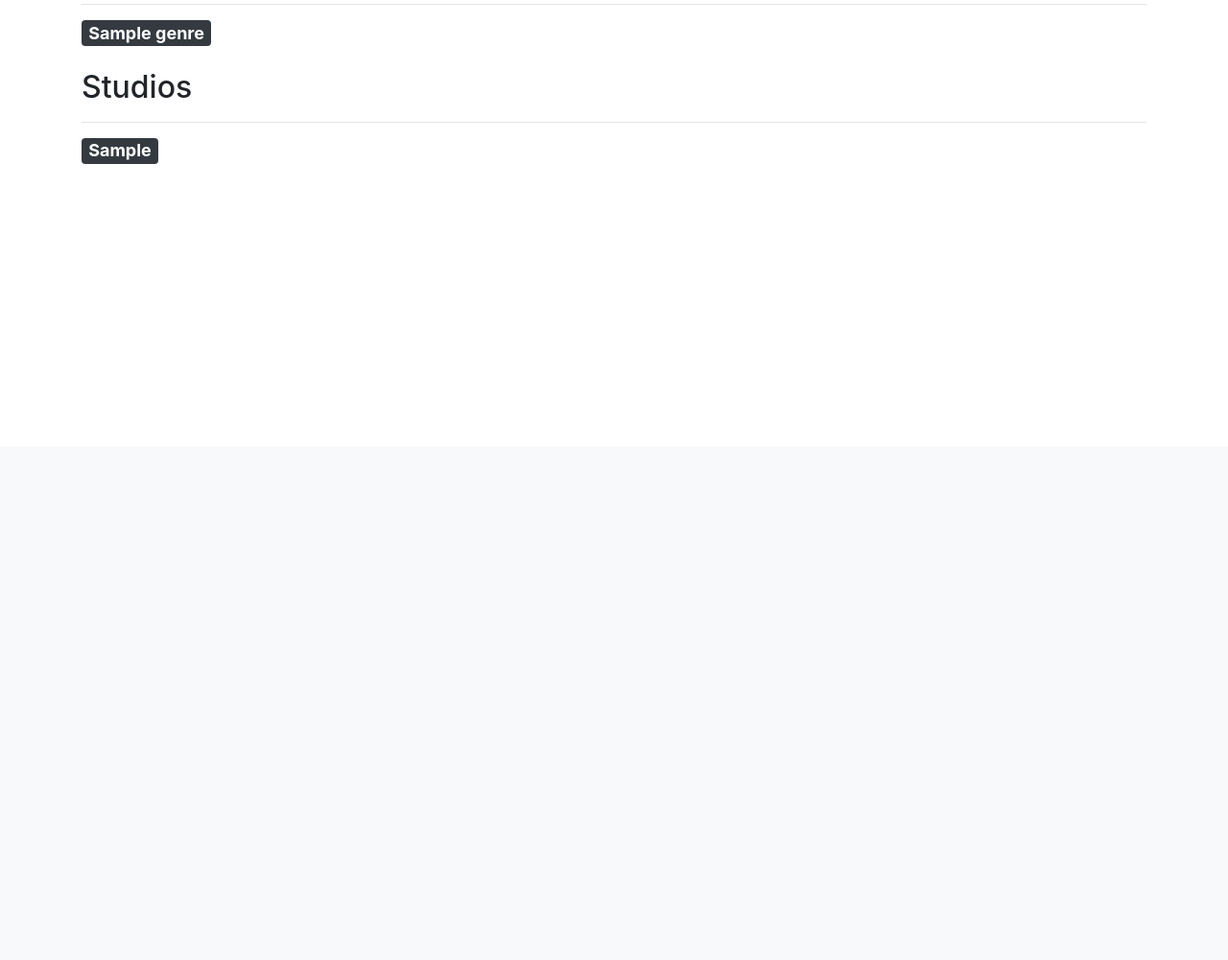
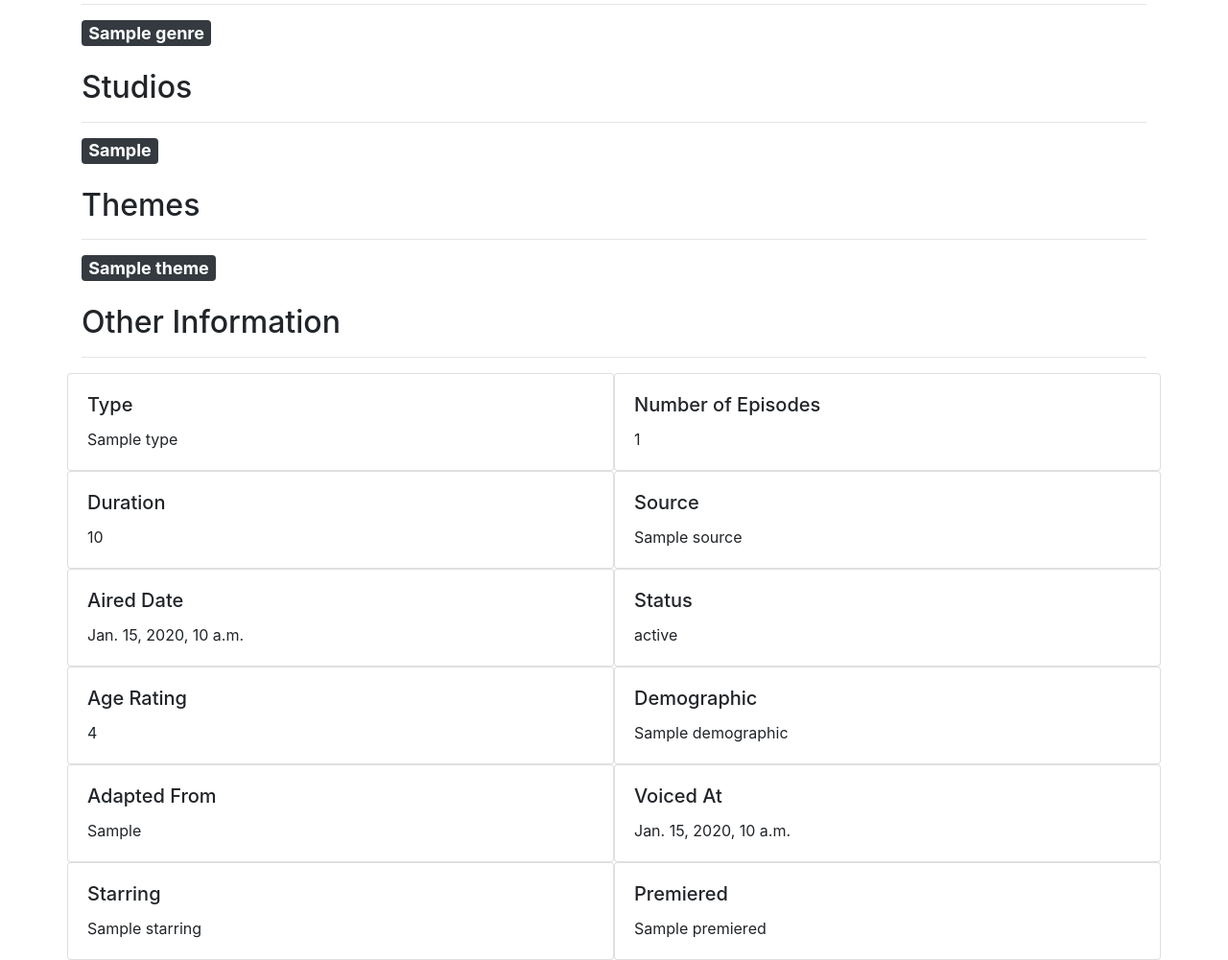
Before and after one commit to FlipGoncalves/Anin3_WebSemantic, a Django app: template WSProject1/app/templates/anime.html in a window 1280 px wide. Shown: the part 334-1335 px from the top of the page at 96% size. Before the commit the page ends 505 px from the top, so only its background shows below. Run offline with Django 4.2, Linux system fonts and the light colour scheme; the template is opened without the code that fills it: most values are stand-ins (such as "Sample title", 1, 10 or a date in 2020); some libraries are stand-ins or nearby versions.

Commit message:
last visual changes

```diff
--- a/WSProject1/app/templates/anime.html
+++ b/WSProject1/app/templates/anime.html
@@ -56,6 +56,95 @@
 			<h2 class="pt-3">Studios</h2>
 			<hr>
 			<h4><a href="#" class="badge badge-dark">{{ data.made_by }}</a></h4>
+		</section>
+		<section>
+			<h2 class="pt-3">Themes</h2>
+			<hr>
+			<div class="row">
+			{% for g in data.theme %}
+				<div class="col-md-auto">
+					<h4><a href="{% url 'genreTitle' genre=g %}" class="badge badge-dark" >{{ g }}</a></h4>
+				</div>
+			{% endfor %}
+			</div>
+		</section>
+		<section>
+			<h2 class="pt-3">Other Information</h2>
+			<hr>
+			<div class="row">
+				<div class="card w-50">
+					<div class="card-body">
+					  <h5 class="card-title">Type</h5>
+					  <p class="card-text">{{ data.type }}</p>
+					</div>
+				</div>
+				<div class="card w-50">
+					<div class="card-body">
+					  <h5 class="card-title">Number of Episodes</h5>
+					  <p class="card-text">{{ data.num_episodes }}</p>
+					</div>
+				</div>
+				<div class="card w-50">
+					<div class="card-body">
+					  <h5 class="card-title">Duration</h5>
+					  <p class="card-text">{{ data.duration }}</p>
+					</div>
+				</div>
+				<div class="card w-50">
+					<div class="card-body">
+					  <h5 class="card-title">Source</h5>
+					  <p class="card-text">{{ data.source }}</p>
+					</div>
+				</div>
+				<div class="card w-50">
+					<div class="card-body">
+					  <h5 class="card-title">Aired Date</h5>
+					  <p class="card-text">{{ data.aired_date }}</p>
+					</div>
+				</div>
+				<div class="card w-50">
+					<div class="card-body">
+					  <h5 class="card-title">Status</h5>
+					  <p class="card-text">{{ data.status }}</p>
+					</div>
+				</div>
+				<div class="card w-50">
+					<div class="card-body">
+					  <h5 class="card-title">Age Rating</h5>
+					  <p class="card-text">{{ data.age_rating }}</p>
+					</div>
+				</div>
+				<div class="card w-50">
+					<div class="card-body">
+					  <h5 class="card-title">Demographic</h5>
+					  <p class="card-text">{{ data.demographic }}</p>
+					</div>
+				</div>
+				<div class="card w-50">
+					<div class="card-body">
+					  <h5 class="card-title">Adapted From</h5>
+					  <p class="card-text">{{ data.adapted_from }}</p>
+					</div>
+				</div>
+				<div class="card w-50">
+					<div class="card-body">
+					  <h5 class="card-title">Voiced At</h5>
+					  <p class="card-text">{{ data.voiced_at }}</p>
+					</div>
+				</div>
+				<div class="card w-50">
+					<div class="card-body">
+					  <h5 class="card-title">Starring</h5>
+					  <p class="card-text">{{ data.starring }}</p>
+					</div>
+				</div>
+				<div class="card w-50">
+					<div class="card-body">
+					  <h5 class="card-title">Premiered</h5>
+					  <p class="card-text">{{ data.premiered }}</p>
+					</div>
+				</div>
+			</div>
 		</section>
 	</div>
 	<div id="characters" class="tab-pane fade" role="tabpanel">
@@ -126,15 +215,12 @@
 	  });
 	});
 	function download() {
-		console.log('Teste')
 		var data = "{{data}}";
 		var title= "{{data.title}}"
 		var data =  data.replaceAll("&#x27;", "'")
 		data = data.replaceAll("&quot;", "\"")
 		const filename = title+'.json';
 		const jsonStr = JSON.stringify(data);
-		console.log(data);
-		console.log(jsonStr)
 
 		let element = document.createElement('a');
 		element.setAttribute('href', 'data:text/plain;charset=utf-8,' + encodeURIComponent(jsonStr));
```
